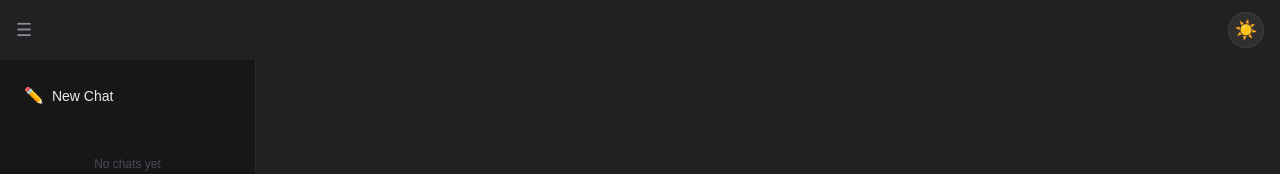
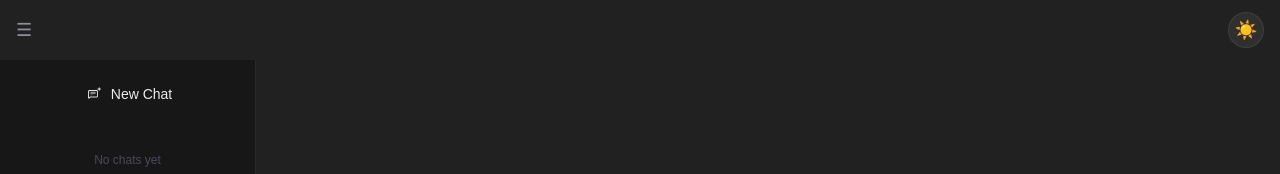
Before and after one commit to Umangip25/AI-Chat-Bot, a Next.js app: page / in a window 1280 px wide. Shown: the top 174 px of the page. Built offline with nearby package versions, Linux system fonts and the light colour scheme.

Commit message:
fix: made small changes about new chat icon

```diff
--- a/app/components/SideBar.tsx
+++ b/app/components/SideBar.tsx
@@ -4,6 +4,9 @@ import { useEffect, useState } from "react";
 import { db } from "../lib/db";
 import type { Chat } from "../lib/db";
 import { useChatStore } from "../lib/store";
+import newChatIcon from "../assets/newchat.png";
+import { useTheme } from "../lib/ThemeContext";
+import Image from "next/image";
 
 interface SidebarProps {
   isOpen: boolean;
@@ -16,6 +19,7 @@ export default function Sidebar({ isOpen, onToggle }: SidebarProps) {
   const [chatToDelete, setChatToDelete] = useState<Chat | null>(null);
   const [openMenuId, setOpenMenuId] = useState<number | null>(null);
   const [toast, setToast] = useState<string | null>(null);
+  const { theme } = useTheme();
 
   useEffect(() => {
     const loadChats = async () => {
@@ -81,7 +85,7 @@ export default function Sidebar({ isOpen, onToggle }: SidebarProps) {
         }}
       >
         {/* New Chat button */}
-        <div className="px-3 pt-4 pb-2">
+        <div className="flex self-center px-3 pt-4 pb-2">
           <button
             onClick={newChat}
             className="w-full rounded-lg px-3 py-2 text-sm font-medium flex items-center gap-2 transition-colors"
@@ -96,7 +100,13 @@ export default function Sidebar({ isOpen, onToggle }: SidebarProps) {
               (e.currentTarget.style.background = "transparent")
             }
           >
-            <span className="text-base">✏️</span>
+            <Image
+              src={newChatIcon}
+              alt="New Chat"
+              width={20}
+              height={20}
+              className={theme === "dark" ? "invert" : ""}
+            />
             New Chat
           </button>
         </div>
```
Also changed, not shown: app/assets/newchat.png (added).
